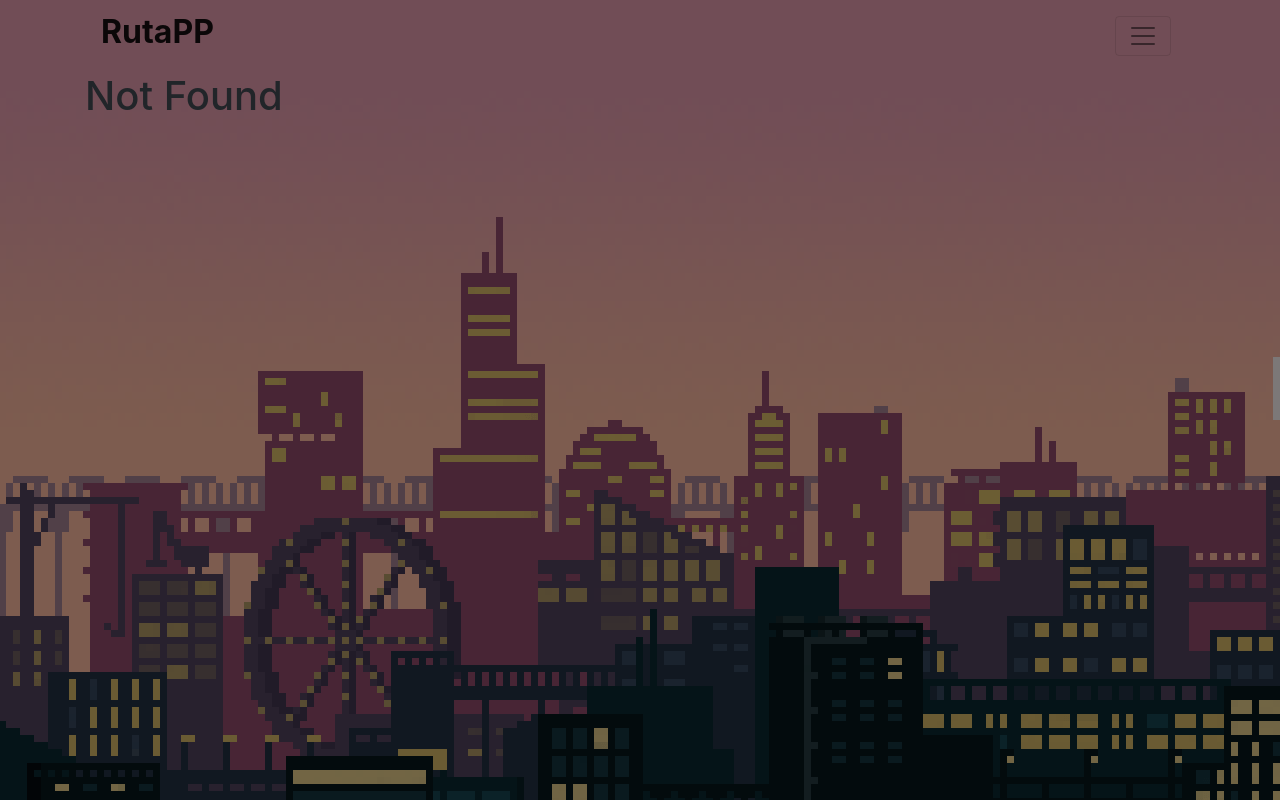
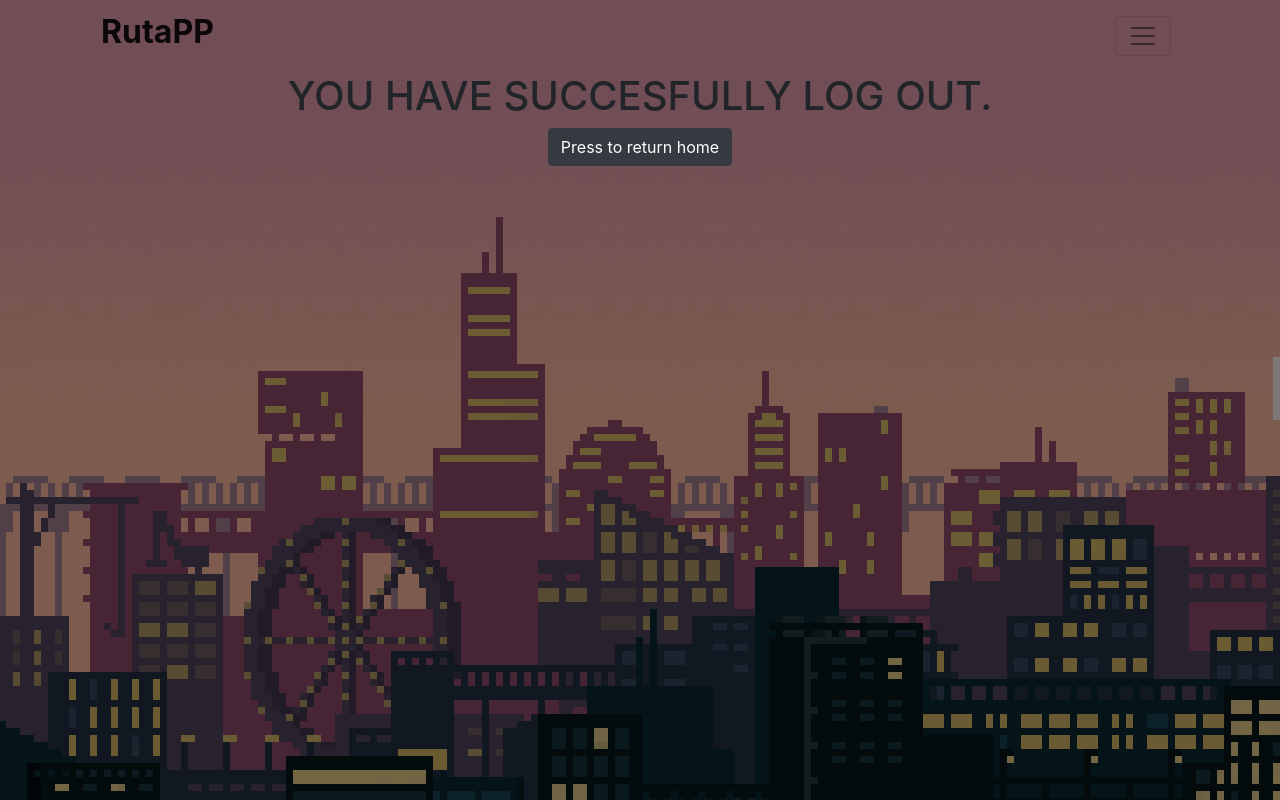
Before and after one commit to Mpinan/RouteApp, a React (Create React App) app in the folder views/: page /logout in a window 1280 px wide. Before the commit this address had no page. Built offline with nearby package versions, Linux system fonts and the light colour scheme; what google-maps-react would draw is missing.

Commit message:
Added log out page

```diff
--- a/views/src/App.js
+++ b/views/src/App.js
@@ -11,6 +11,7 @@ import SignUp from "./Components/Users/Signup";
 import Login from "./Components/Users/Login";
 import UserPage from "./Components/Users/UserPage";
 import Profile from "./Components/Users/profile";
+import LogOut from "./Components/Users/logout";
 
 class App extends Component {
   render() {
@@ -27,6 +28,7 @@ class App extends Component {
             <Route exact path="/userpage" component={UserPage} />
             <Route exact path="/profile" component={Profile} />
             <Route exact path="/about" component={About} />
+            <Route exact path="/logout" component={LogOut} />
             <Redirect exact path="/" exact to="/home" />
             <Route path="/*" component={NotFound} />
           </Switch>
--- /dev/null
+++ b/views/src/Components/Users/logout.jsx
@@ -0,0 +1,21 @@
+import React, { Component } from "react";
+import { Container, Button } from "reactstrap";
+
+const LogOut = () => {
+  return (
+    <Container>
+      <b>
+        <div className="text-center">
+          <h1>YOU HAVE SUCCESFULLY LOG OUT.</h1>
+        </div>
+      </b>
+      <div>
+        <div className="text-center">
+          <Button href="/home" color="dark">Press to return home</Button>
+        </div>
+      </div>
+    </Container>
+  );
+};
+
+export default LogOut;
--- a/views/src/Components/homePage.jsx
+++ b/views/src/Components/homePage.jsx
@@ -4,21 +4,22 @@ import { Container, Jumbotron, Button } from "reactstrap";
 const Home = () => {
   return (
     <Container>
-      <div>
+      <div className="text-center">
         <Jumbotron
-          className="col-lg-6 col-md-6 col-sm-6 col-xs-6 offset-3"
           style={{
             background: "none",
             justifyContent: "center",
             float: "center",
           }}
         >
+          <div style={{ color: "white" }}>
             <h1 className="display-3">Hello, routers!</h1>
             <p className="lead">
               Welcome to the RutaPP, a route app to plan your journey!
             </p>
             <hr className="my-2" />
             <p>It is humble, but it is useful.</p>
+          </div>
           <p className="lead">
             <Button color="dark">Learn More</Button>
           </p>
```
Lines whose indentation alone changed are shown as unchanged.
